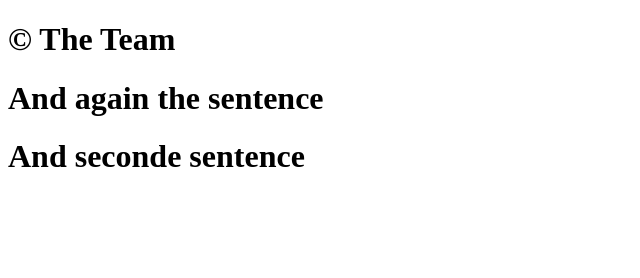
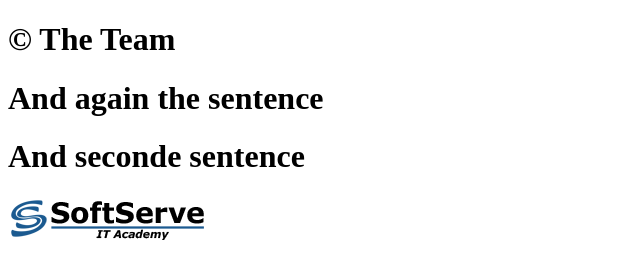
Before and after one commit to DmytroStefanyshyn/yurkovskiy.github.io, a plain HTML site: page index.html in a window 1280 px wide. Shown: the whole page, without its empty margins (0-640 px from the left). Drawn offline with Linux system fonts and the light colour scheme.

Commit message:
Added logo

```diff
--- a/index.html
+++ b/index.html
@@ -10,5 +10,7 @@
   <h1>And again the sentence</h1>
   <h1>And seconde sentence</h1>
 
+  <img src="images/ITA-logo.png">
+
 </body>
 </html>
```
Also changed, not shown: images/ITA-logo.png (added).
